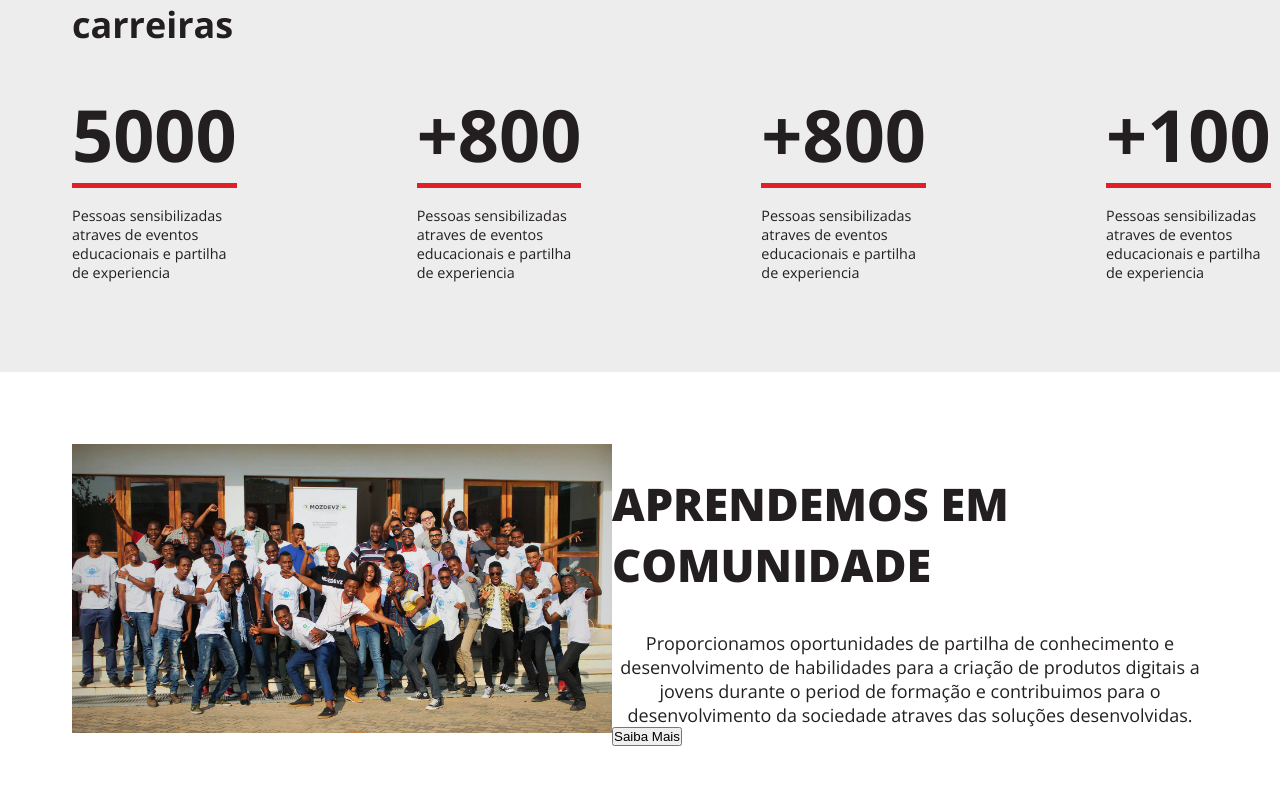
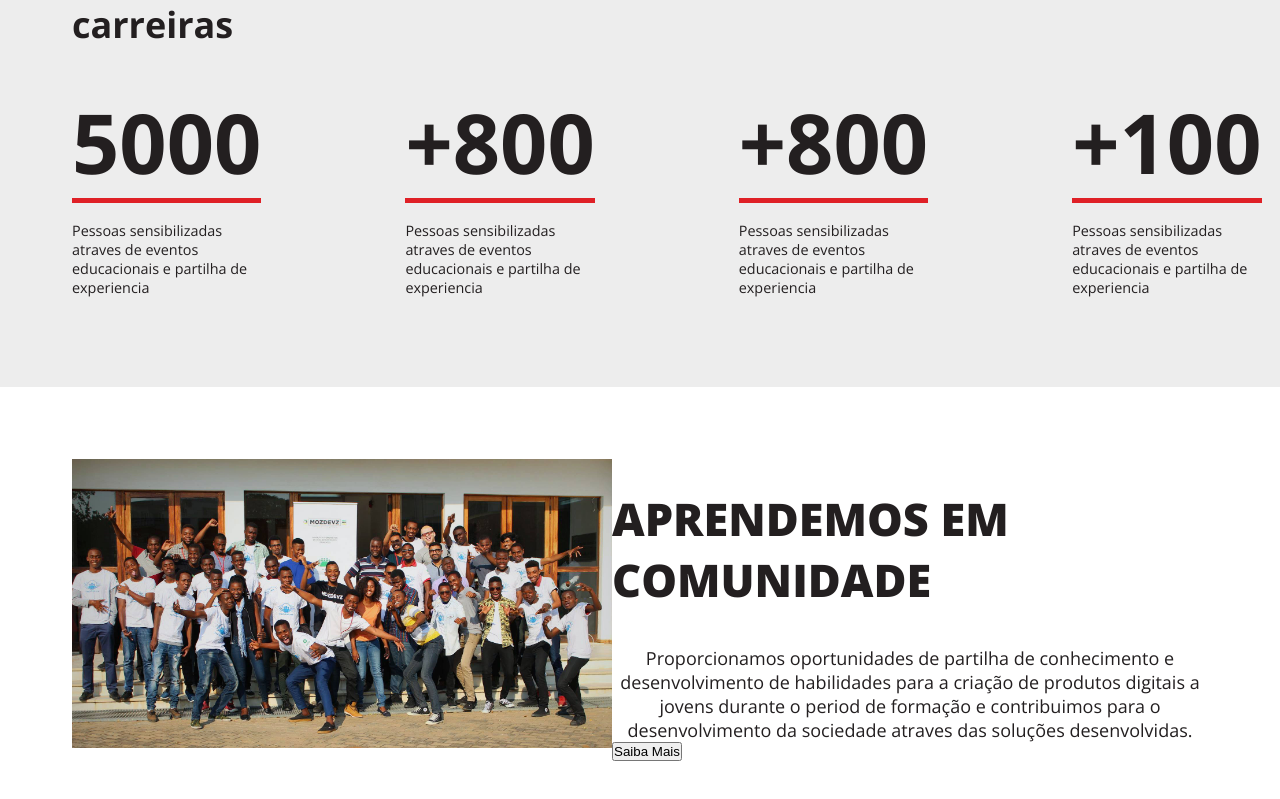
Before and after one commit to ctivir/moz-devz-py-training, a React (Create React App) app in the folder frontend/: page / in a window 1280 px wide. Shown: the part 859-1658 px from the top of the page. Built offline with nearby package versions, Linux system fonts and the light colour scheme.

Commit message:
add stats section styles

```diff
--- a/frontend/src/styles/Home.module.css
+++ b/frontend/src/styles/Home.module.css
@@ -106,6 +106,6 @@
   /* Stats Container */
   .statsContainer {
     display: flex;
-    gap: 10rem;
+    gap: 8rem;
   }
 }
--- a/frontend/src/styles/Stats.module.css
+++ b/frontend/src/styles/Stats.module.css
@@ -27,7 +27,7 @@
 	}
 
 	.statsTitle {
-		font-size: 4rem;
+		font-size: 4.6rem;
 		margin-bottom: 1rem;
 	}
 
```
